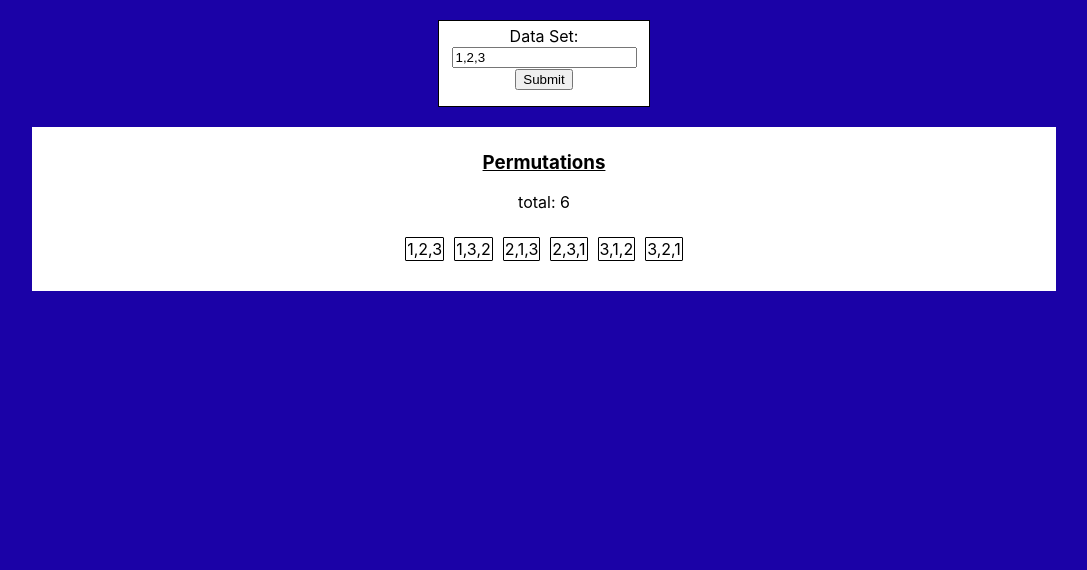
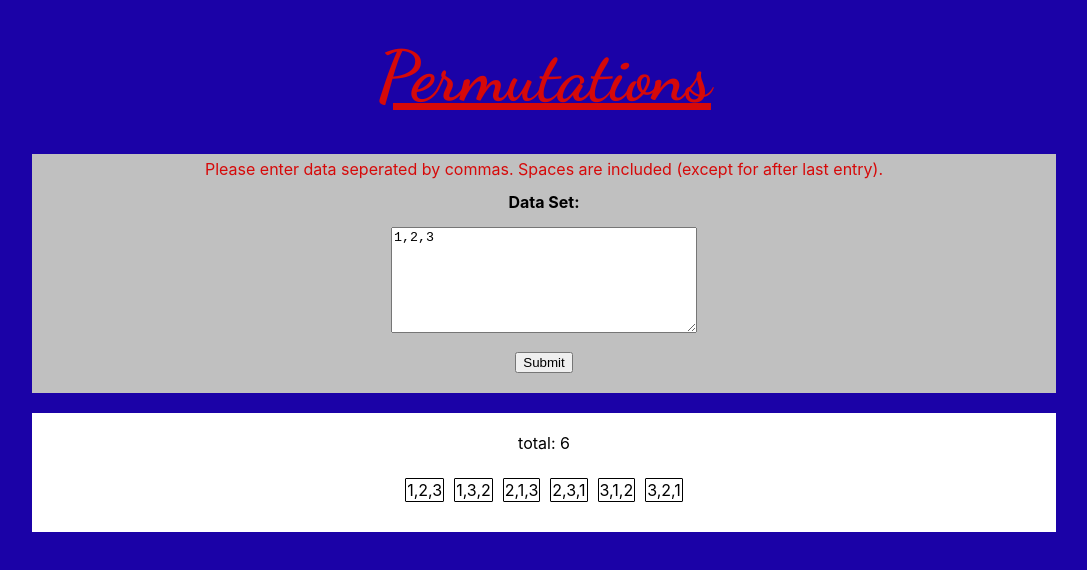
Before and after one commit to justinhorein/permutations, a React (Create React App) app: page / in a window 1280 px wide. Shown: the top 570 px of the page, without its empty margins (96-1183 px from the left). Built offline with nearby package versions, Linux system fonts and the light colour scheme.

Commit message:
app looks good

```diff
--- a/src/App.js
+++ b/src/App.js
@@ -46,16 +46,16 @@ class App extends React.Component {
     let num = math.permutations(count);
     this.setState({display: num})
     // get array of all possible perms and save to state
-    let totPerms = this.permutations(n);
+    let totPerms = this.permutations(n.toString().replace(/\s*$/,'').split(','));
     this.setState({totPerms: totPerms});
   }
 
   handleChange(event) {
     // Update data array
-    this.setState({data: event.target.value.trim().split(',')});
+    this.setState({data: event.target.value.split(',')});
     // Check that input is present
     let error = this.state.error;
-    const {value} = event.target;
+    const value = event.target.value;
     error = value.length === 0 ? "Input can't be blank!": "";
     this.setState({error:error});
   }
@@ -75,17 +75,22 @@ class App extends React.Component {
   render() {
     return (
       <div className="App">
-        <form onSubmit={this.handleSubmit}>
-          <label>
-            Data Set:
-            <input type="text" name="input" value={this.state.data} onChange={this.handleChange} placeholder={[1,2,3]} />
-          </label>
-          <input type="submit" value="Submit" />
-          <div className="error">{this.state.error}</div>
-        </form>
-        <div className="error"></div>
+        <h3>Permutations</h3>
+        <div className="container">
+          <div className="instructions">
+            Please enter data seperated by commas. Spaces are included (except for after last entry).
+          </div>
+          <form onSubmit={this.handleSubmit}>
+              <h4>Data Set:</h4>
+              <textarea type="text" style={{height:100, width: 300}} className="box" name="input" value={this.state.data} onChange={this.handleChange} placeholder={[1,2,3]}></textarea>
+            <div className="error">{this.state.error}</div>
+            <input type="submit" className="submit" value="Submit" />
+
+          </form>
+
+        </div>
         <div className="display">
-          <h3>Permutations</h3>
+
           <div className="total">total: { this.state.display }</div>
           <div id="perms">
             {this.state.totPerms.map(item => (
--- a/src/index.css
+++ b/src/index.css
@@ -1,3 +1,10 @@
+@import url('https://fonts.googleapis.com/css2?family=Dancing+Script:wght@700&display=swap');
+
+:root {
+  --red:rgb(214, 9, 9);
+  --grey:rgb(192, 192, 192);
+}
+
 body {
   margin: 0;
   font-family: -apple-system, BlinkMacSystemFont, 'Segoe UI', 'Roboto', 'Oxygen',
@@ -13,12 +20,38 @@ code {
     monospace;
 }
 
+h3 {
+  font-family: 'Dancing Script', cursive;
+  text-decoration: underline;
+  font-size: 70px;
+  color: var(--red);
+  margin: 35px;
+}
+
+h4 {
+  margin: 8px auto 15px auto;
+}
+
+.container {
+  background-color: var(--grey);
+  width: 80%;
+  margin: auto;
+}
+
+div.instructions {
+  color: var(--red);
+  padding: 5px;
+}
+
 form {
-  border: 1px solid black;
-  background-color: white;
-  width: 200px;
-  margin: 20px auto 20px auto;
-  padding: 5px 5px 10px 5px;
+  /* border: 1px solid black; */
+  width: auto;
+  padding-bottom: 5px;
+}
+
+input.submit {
+  display: block;
+  margin: 15px auto 15px auto;
 }
 
 div.error {
@@ -26,11 +59,15 @@ div.error {
   margin: 6px 0px 0px 0px;
 }
 
+div.total {
+  margin-top: 15px
+}
+
 div.display {
   background-color: white;
   width: 80%;
   padding: 5px 0px 5px 0px;
-  margin: auto;
+  margin: 20px auto;
   /* display: flow-root; */
 }
 
@@ -51,7 +88,3 @@ span {
   float: left;
 
 }
-
-h3 {
-  text-decoration: underline;
-}
```
